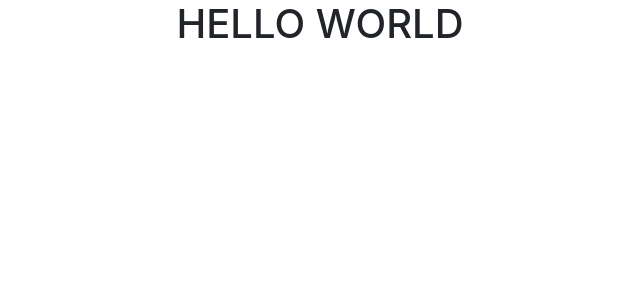
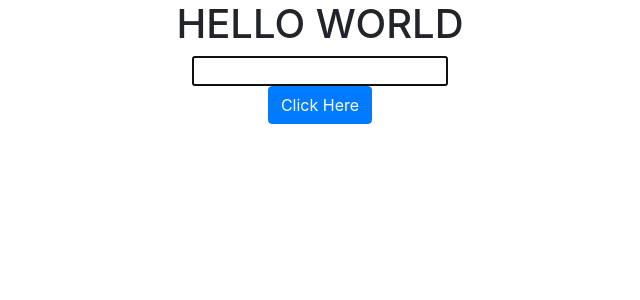
Before and after one commit to jaywankhade99/Todo_App, a React (Create React App) app: page / in a window 1280 px wide. Shown: the top 300 px of the page, without its empty margins (320-960 px from the left). Built offline with nearby package versions, Linux system fonts and the light colour scheme.

Commit message:
Ref demo

```diff
--- a/src/components/Todo.js
+++ b/src/components/Todo.js
@@ -1,17 +1,38 @@
-import React from 'react';
+import React, { Component } from "react";
 
-const Todo=()=>{
-    return(
-        <>
+class Todo extends Component {
+  constructor(props) {
+    super(props);
+    this.state = {
+      name: "aalekh",
+    };
+    this.inputRef = React.createRef();
+  }
+  componentDidMount() {
+    this.inputRef.current.focus();
+    console.log("MOunting", this.inputRef);
+  }
+
+  handleClick=()=>{
+      alert("Welcome "+this.inputRef.current.value);
+  }
+  render() {
+    return (
+      <>
         <div className="container-fluid">
-            <div className='row'>
-                <div className='col-12' style={{textAlign:"center"}}>
-                    <h1>HELLO WORLD</h1>
-                </div>
+          <div className="row">
+            <div className="col-12" style={{ textAlign: "center" }}>
+              <h1>HELLO WORLD</h1>
+              <input typeof="text" ref={this.inputRef} />
             </div>
+            <div className="col-12" style={{ textAlign: "center" }}>
+              <button className="btn btn-primary" onClick={this.handleClick}>Click Here</button>
+            </div>
+          </div>
         </div>
-        </>
-    )
+      </>
+    );
+  }
 }
 
 export default Todo;
```
